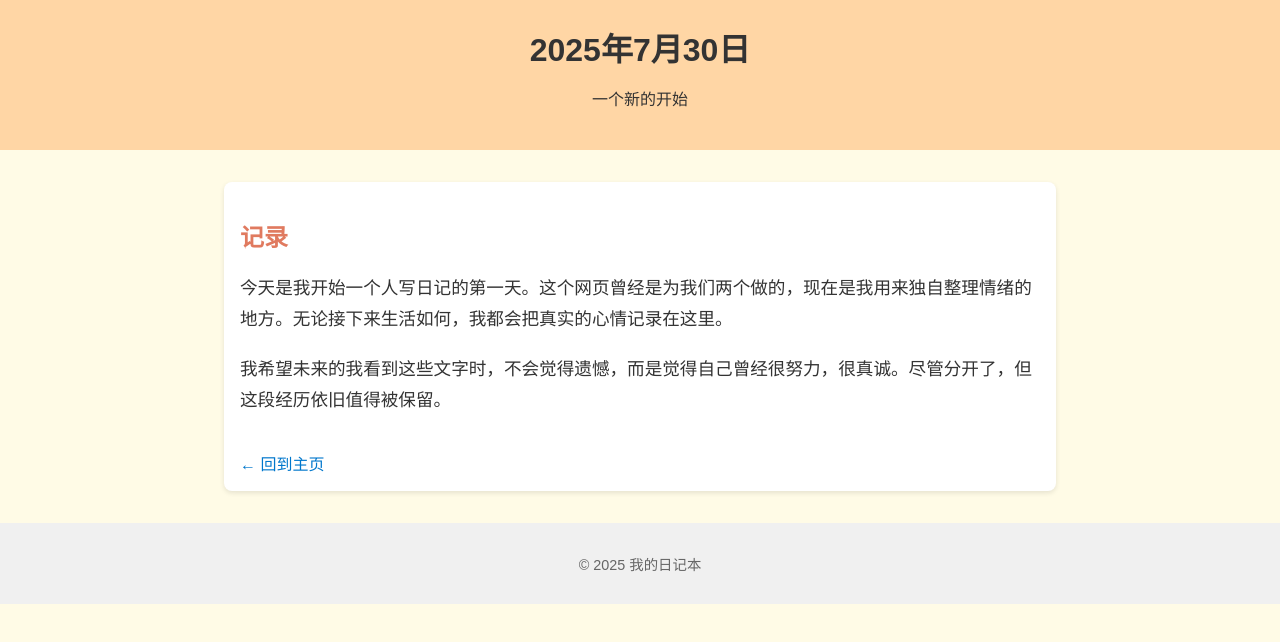
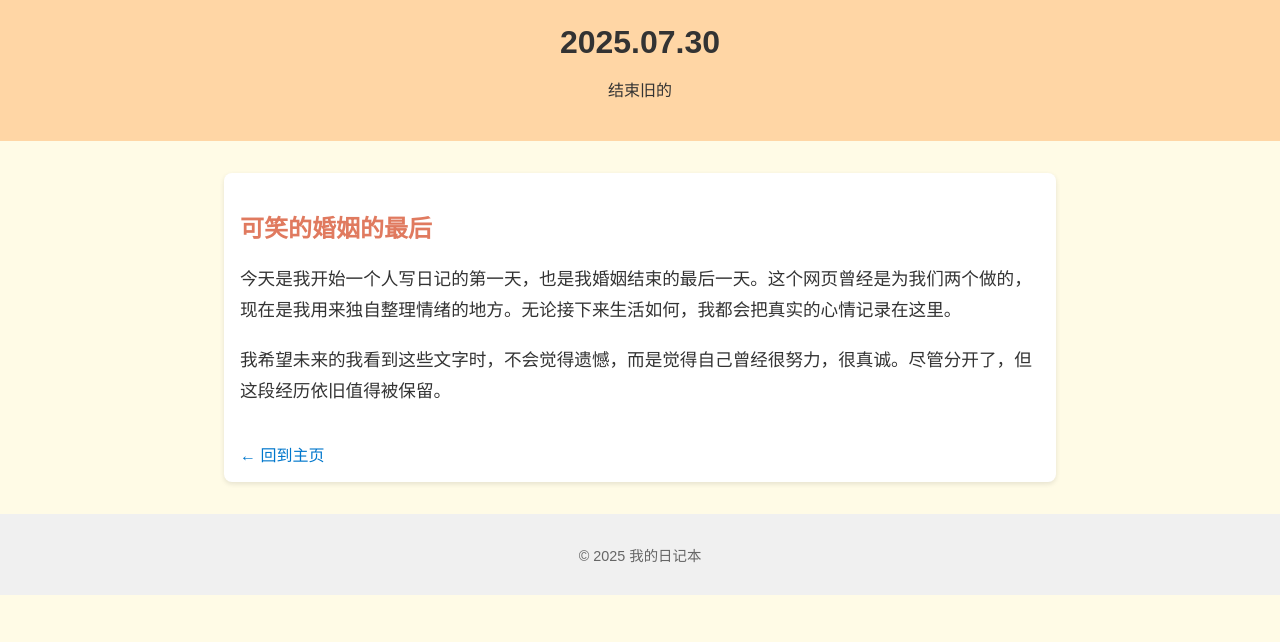
Before and after one commit to jellyno1/jellyno1.github.io, a plain HTML site: page 2025-07-30.html in a window 1280 px wide. Drawn offline with Linux system fonts and the light colour scheme.

Commit message:
Update 2025-07-30.html

```diff
--- a/2025-07-30.html
+++ b/2025-07-30.html
@@ -2,7 +2,7 @@
 <html lang="zh-CN">
 <head>
   <meta charset="UTF-8">
-  <title>2025年7月30日 日记</title>
+  <title>2025.07.30</title>
   <meta name="viewport" content="width=device-width, initial-scale=1.0">
   <style>
     body {
@@ -58,14 +58,14 @@
 </head>
 <body>
   <header>
-    <h1>2025年7月30日</h1>
-    <p>一个新的开始</p>
+    <h1>2025.07.30</h1>
+    <p>结束旧的</p>
   </header>
 
   <div class="content">
-    <h2>记录</h2>
+    <h2>可笑的婚姻的最后</h2>
     <p>
-      今天是我开始一个人写日记的第一天。这个网页曾经是为我们两个做的，现在是我用来独自整理情绪的地方。无论接下来生活如何，我都会把真实的心情记录在这里。
+      今天是我开始一个人写日记的第一天，也是我婚姻结束的最后一天。这个网页曾经是为我们两个做的，现在是我用来独自整理情绪的地方。无论接下来生活如何，我都会把真实的心情记录在这里。
     </p>
     <p>
       我希望未来的我看到这些文字时，不会觉得遗憾，而是觉得自己曾经很努力，很真诚。尽管分开了，但这段经历依旧值得被保留。
```
